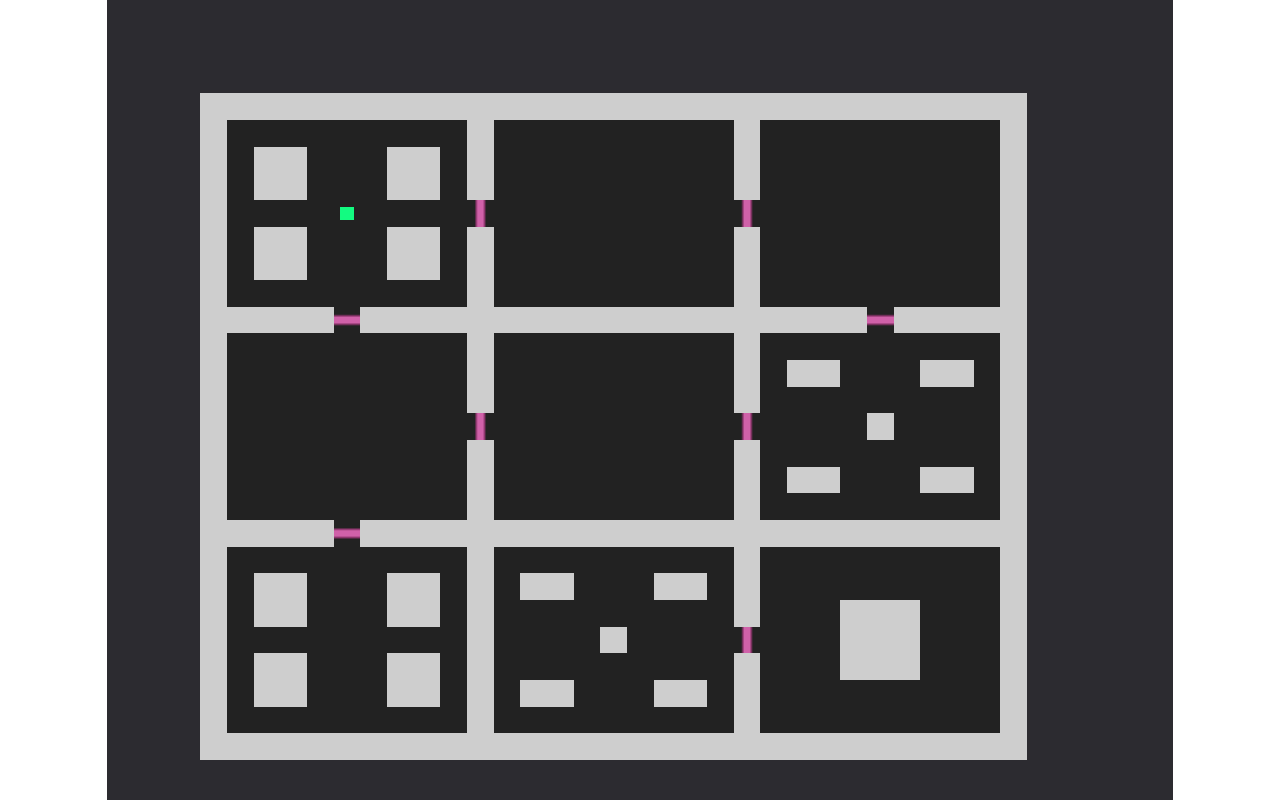
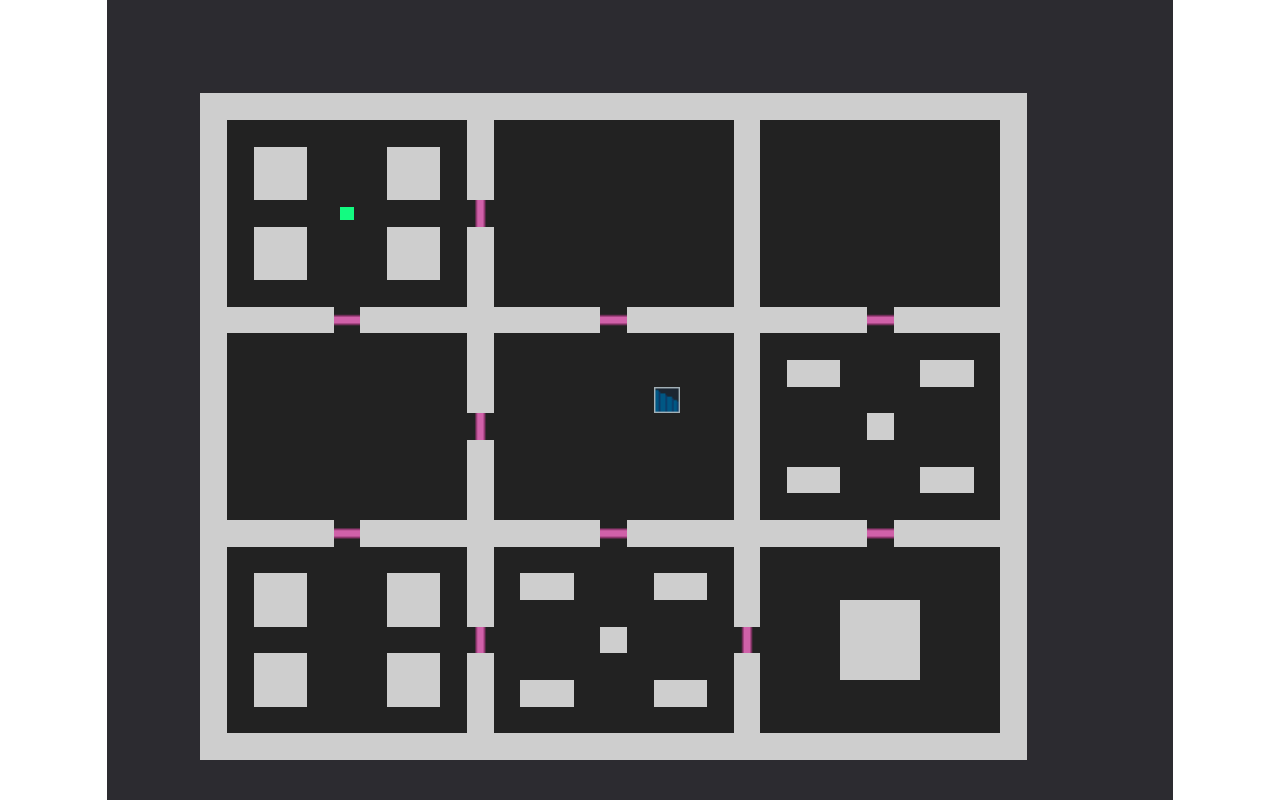
Before and after one commit to cuartasfabio/Dungeon, a plain HTML site: page index.html in a window 1280 px wide. Drawn offline with nearby package versions, Linux system fonts and the light colour scheme.

Commit message:
Escaleras y cambio entre niveles

```diff
--- a/Main.js
+++ b/Main.js
@@ -7,6 +7,8 @@ var escaladoMinimo = 1;
 
 // Capas
 var gameLayer;
+var nivelActual = 0;
+var nivelMaximo = 2;
 // Dimensiones
 var salasx = 9;
 var salasy = 7;
--- a/index.html
+++ b/index.html
@@ -25,6 +25,7 @@
     <script src="src/modelos/Enemigo.js"></script>
     <script src="src/modelos/Pared.js"></script>
     <script src="src/modelos/Puerta.js"></script>
+    <script src="src/modelos/Escaleras.js"></script>
 
 <script src="src/modelos/Sala.js"></script>
 
--- a/src/Res.js
+++ b/src/Res.js
@@ -5,6 +5,7 @@ var imagenes = {
     suelo : "res/suelo.png",
     pared : "res/pared.png",
     jugador : "res/jugador.png",
+    escaleras : "res/escaleras.png",
     puerta_cerrada : "res/puerta_cerrada.png",
     puerta_abierta : "res/puerta_abierta.png",
     puerta_cerrada_v : "res/puerta_cerrada_v.png",
--- a/src/layers/GameLayer.js
+++ b/src/layers/GameLayer.js
@@ -15,7 +15,7 @@ class GameLayer extends Layer {
 
 
         //Rutas de las salas a cargar
-        this.txtSalas = ["res/sala0.txt","res/sala1.txt","res/sala2.txt","res/sala3.txt","res/sala4.txt"];
+        this.txtSalas = ["res/salas/sala0.txt","res/salas/sala1.txt","res/salas/sala2.txt","res/salas/sala3.txt","res/salas/sala4.txt"];
         //Lista de salas para saber si las salas se han creado ya o no.
         this.listaSalas = [];
         for(var i = 0; i < this.txtSalas.length; i++){
@@ -41,9 +41,18 @@ class GameLayer extends Layer {
         this.cargarMapa();
         this.asignarSalas();
         this.cargarJugador();
+        this.cargarEscaleras();
     }
 
     actualizar (){
+
+        if ( this.escaleras.colisiona(this.jugador)){
+            nivelActual++;
+            if (nivelActual > nivelMaximo){
+                nivelActual = 0;
+            }
+            this.iniciar();
+        }
 
         this.espacio.actualizar();
 
@@ -95,6 +104,8 @@ class GameLayer extends Layer {
         for (var i=0; i < this.tilesSuelos.length; i++){
             this.tilesSuelos[i].dibujar();
         }
+
+        this.escaleras.dibujar();
 
         this.jugador.dibujar();
 
@@ -180,7 +191,8 @@ class GameLayer extends Layer {
                         var suelo = new Fondo(imagenes.suelo, 64 + 16 * j, 64 + 16 * i);
                         this.tilesSuelos.push(suelo);
 
-                        var puerta = new Puerta(Math.random() >= 0.75, imagenes.puerta_cerrada, 64 + 16 * j, 64 + 16 * i);
+                                                //Math.random() >= 0.75
+                        var puerta = new Puerta(false, imagenes.puerta_cerrada, 64 + 16 * j, 64 + 16 * i);
                         this.espacio.agregarCuerpoEstatico(puerta);
                         this.puertas.push(puerta);
 
@@ -286,6 +298,10 @@ class GameLayer extends Layer {
                 sala.playerx = j * 16;
                 sala.playery = i * 16;
                 break;
+            case "S":
+                sala.escalerax = j * 16;
+                sala.escaleray = i * 16;
+                break;
         }
     }
 
@@ -296,4 +312,10 @@ class GameLayer extends Layer {
         this.espacio.agregarCuerpoDinamico(this.jugador);
     }
 
+    cargarEscaleras(){
+        var salaRandom = this.salas[Math.floor(Math.random()*(alto))][Math.floor(Math.random()*(ancho))];
+        this.escaleras = new Escaleras( salaRandom.x + salaRandom.escalerax,salaRandom.y + salaRandom.escaleray);
+        this.espacio.agregarCuerpoDinamico(this.escaleras);
+    }
+
 }
--- /dev/null
+++ b/src/modelos/Escaleras.js
@@ -0,0 +1,5 @@
+class Escaleras extends Modelo {
+    constructor(x, y) {
+        super(imagenes.escaleras, x, y);
+    }
+}
--- a/src/modelos/Sala.js
+++ b/src/modelos/Sala.js
@@ -15,6 +15,10 @@ class Sala {
         //Posible posicion de spawn del jugador
         this.playerx = 0;
         this.playery = 0;
+
+        //Posible posicion de la escalera al siguiente nivel
+        this.escalerax = 0;
+        this.escaleray = 0;
 
         //Inicializacion de la matriz de contenido de la sall
         this.matrizSala = [];
```
Also changed, not shown: res/escaleras.png (added), res/salas/sala0.txt, res/salas/sala1.txt, res/salas/sala2.txt, res/salas/sala3.txt, res/salas/sala4.txt.
